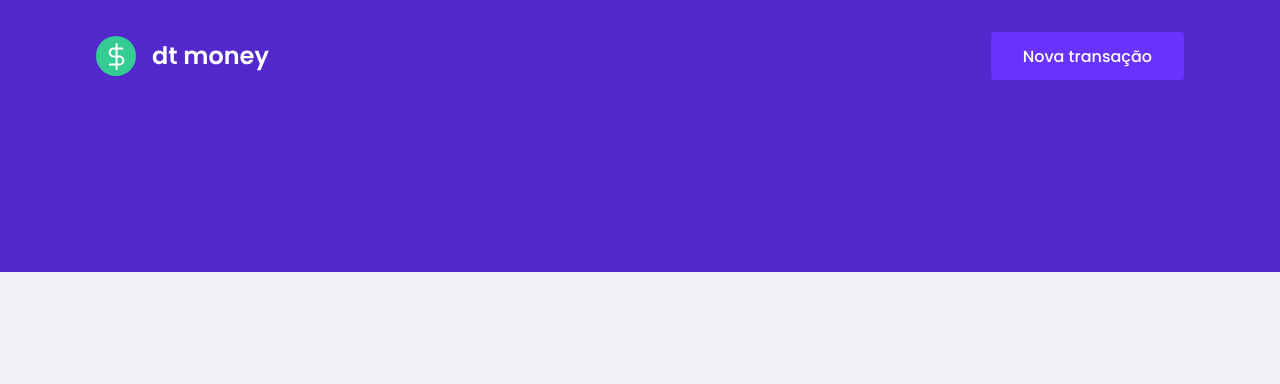
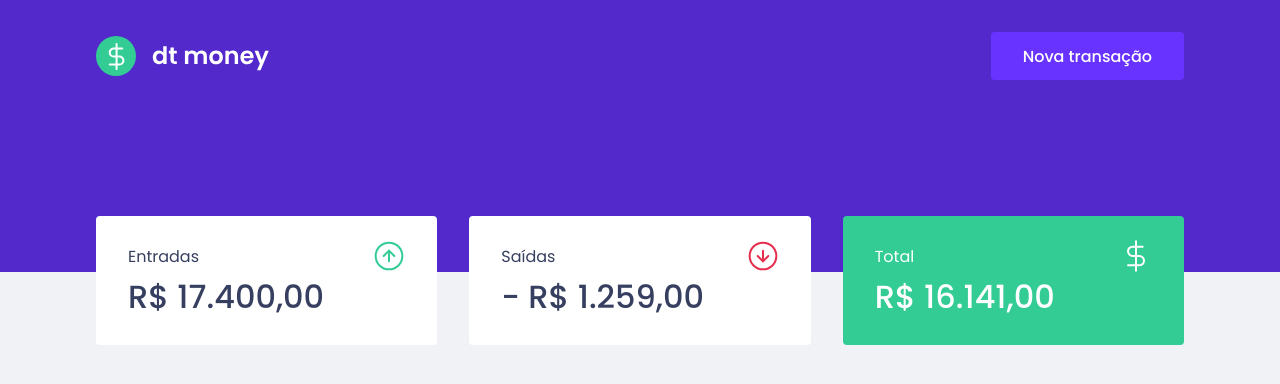
Before and after one commit to gutemberg-jhonata/dtmoney, a React (Create React App) app: page / in a window 1280 px wide. Shown: the top 384 px of the page. Built offline with nearby package versions, Linux system fonts and the light colour scheme.

Commit message:
Create Component Summary

```diff
--- a/src/App.tsx
+++ b/src/App.tsx
@@ -1,3 +1,4 @@
+import { Dashboard } from './components/Dashboard';
 import { Header } from './components/Header';
 import { GlobalStyle } from './styles/global';
 
@@ -5,6 +6,7 @@
   return (
     <>
       <Header />
+      <Dashboard />
       <GlobalStyle />
     </>
   );
--- /dev/null
+++ b/src/components/Dashboard/index.tsx
@@ -0,0 +1,10 @@
+import { Summary } from "../Summary";
+import { Container } from "./styles";
+
+export function Dashboard() {
+  return (
+    <Container>
+      <Summary />
+    </Container>
+  )
+}
--- /dev/null
+++ b/src/components/Dashboard/styles.ts
@@ -0,0 +1,7 @@
+import styled from "styled-components";
+
+export const Container = styled.main`
+  max-width: 1120px;
+  margin: 0 auto;
+  padding: 2.5rem 1rem;
+`;
--- /dev/null
+++ b/src/components/Summary/index.tsx
@@ -0,0 +1,33 @@
+import incomeImg from '../../assets/income.svg';
+import outcomeImg from '../../assets/outcome.svg';
+import totalImg from '../../assets/total.svg';
+
+import { Container } from "./styles";
+
+export function Summary() {
+  return (
+    <Container>
+      <div>
+        <header>
+          <p>Entradas</p>
+          <img src={incomeImg} alt="Entradas" />
+        </header>
+        <strong>R$ 17.400,00</strong>
+      </div>
+      <div>
+        <header>
+          <p>Saídas</p>
+          <img src={outcomeImg} alt="Saídas" />
+        </header>
+        <strong>- R$ 1.259,00</strong>
+      </div>
+      <div>
+        <header>
+          <p>Total</p>
+          <img src={totalImg} alt="Total" />
+        </header>
+        <strong>R$ 16.141,00</strong>
+      </div>
+    </Container>
+  )
+}
--- /dev/null
+++ b/src/components/Summary/styles.ts
@@ -0,0 +1,34 @@
+import styled from "styled-components";
+
+export const Container = styled.div`
+  display: grid;
+  grid-template-columns: repeat(3, 1fr);
+  gap: 2rem;
+  margin-top: -6rem;
+
+  div {
+    background: var(--shape);
+    border-radius: 0.25rem;
+    padding: 1.5rem 2rem;
+    color: var(--text-title);
+
+    header {
+      display: flex;
+      align-items: center;
+      justify-content: space-between;
+    }
+
+    strong {
+      display: block;
+      margin-top: 1px;
+      font-size: 2rem;
+      font-weight: 500;
+      line-height: 3rem;
+    }
+
+    &:last-child {
+      background: var(--green);
+      color: #FFF;
+    }
+  }
+`
```
